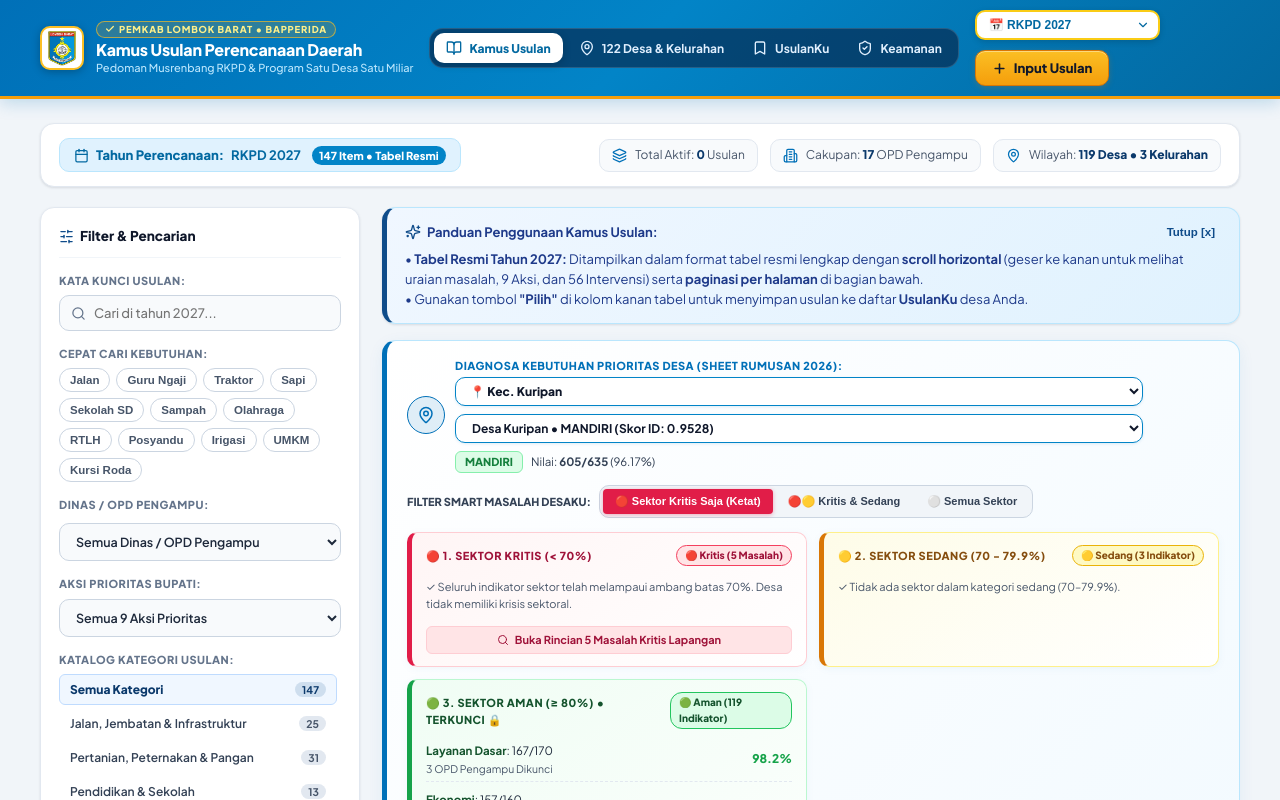
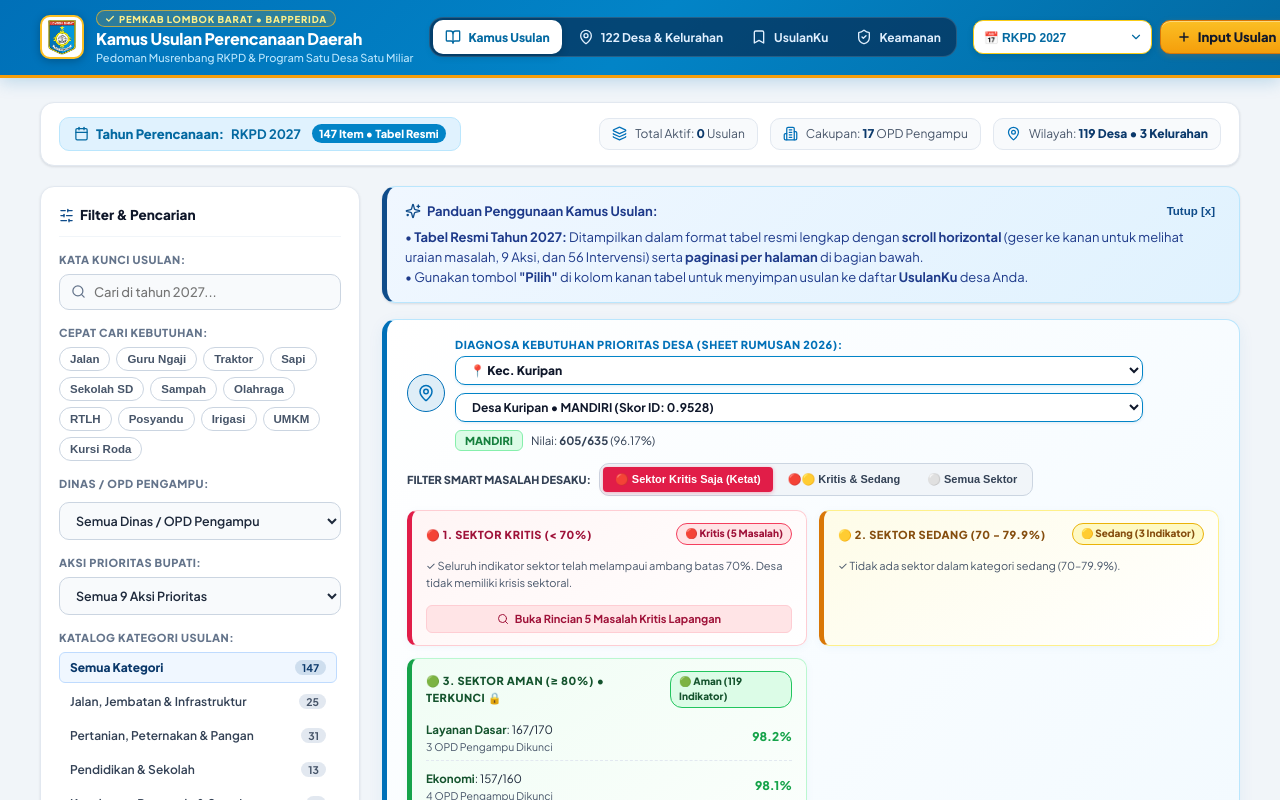
Before and after one commit to BappedaLobar/kamus-usulan-bapperida-lobar, a React (Vite) app: page / in a window 1280 px wide. Shown: the top 800 px of the page. Built offline with nearby package versions, Linux system fonts and the light colour scheme.

Commit message:
fix: sejajarkan dropdown tahun dan tombol input usulan secara presisi dengan menu navigasi utama

```diff
--- a/src/App.jsx
+++ b/src/App.jsx
@@ -633,10 +633,10 @@ export default function App() {
             </button>
           </nav>
 
-          {/* Kelompok Aksi Kanan Header: Dropdown Pilihan Tahun & Input Usulan */}
-          <div style={{ display: "flex", alignItems: "center", gap: "10px", flexWrap: "wrap" }}>
+          {/* Kelompok Aksi Kanan Header: Dropdown Pilihan Tahun & Input Usulan (SEJAJAR 1 BARIS) */}
+          <div className="navbar-right-actions">
             {/* Dropdown Menu Pilihan Tahun Perencanaan */}
-            <div style={{ position: "relative" }}>
+            <div className="header-year-wrapper">
               <select
                 className="header-year-select"
                 value={selectedYear}
@@ -657,25 +657,19 @@ export default function App() {
               <ChevronDown
                 size={14}
                 color="#0369a1"
-                style={{
-                  position: "absolute",
-                  right: "10px",
-                  top: "50%",
-                  transform: "translateY(-50%)",
-                  pointerEvents: "none"
-                }}
+                className="header-year-chevron"
               />
             </div>
 
-            {/* Tombol Input Usulan Baru (Gold Theme CTA) */}
+            {/* Tombol Input Usulan Baru (Gold Theme CTA - Sejajar Presisi) */}
             <button
-              className="btn btn-gold"
+              className="btn btn-gold btn-header-cta"
               onClick={() => {
                 setNewKamusForm((prev) => ({ ...prev, tahun: selectedYear }));
                 setShowAddModal(true);
               }}
             >
-              <Plus size={15} strokeWidth={2.5} />
+              <Plus size={14} strokeWidth={2.5} />
               <span>Input Usulan</span>
             </button>
           </div>
--- a/src/index.css
+++ b/src/index.css
@@ -203,16 +203,18 @@ body {
   line-height: 1.3;
 }
 
-/* Navigasi Tab Desktop */
+/* Navigasi Tab Desktop (Menu Utama) */
 .desktop-nav-tabs {
   display: flex;
   align-items: center;
   gap: 4px;
   background: rgba(7, 38, 74, 0.65);
-  padding: 4px;
+  padding: 3px;
   border-radius: var(--radius-lg);
   border: 1px solid rgba(255, 255, 255, 0.14);
   flex-shrink: 0;
+  height: 40px;
+  box-sizing: border-box;
 }
 
 .desktop-tab-btn {
@@ -222,7 +224,8 @@ body {
   font-family: inherit;
   font-size: 12px;
   font-weight: 700;
-  padding: 7px 12px;
+  height: 34px;
+  padding: 0 12px;
   border-radius: var(--radius-md);
   cursor: pointer;
   display: inline-flex;
@@ -244,25 +247,66 @@ body {
   box-shadow: 0 2px 8px rgba(0, 0, 0, 0.18);
 }
 
-/* Dropdown Menu Pilihan Tahun di Header */
+/* Kelompok Aksi Kanan Header: SELALU SEJAJAR 1 BARIS HORIZONTAL DENGAN MENU UTAMA */
+.navbar-right-actions {
+  display: flex;
+  align-items: center;
+  gap: 8px;
+  flex-shrink: 0;
+  flex-wrap: nowrap !important;
+  height: 40px;
+}
+
+.header-year-wrapper {
+  position: relative;
+  display: inline-flex;
+  align-items: center;
+  height: 100%;
+}
+
 .header-year-select {
   background: #ffffff;
   color: #0369a1;
-  border: 2px solid #facc15;
+  border: 1.5px solid #facc15;
   border-radius: var(--radius-md);
   font-weight: 800;
   font-size: 12px;
-  padding: 6px 30px 6px 12px;
+  height: 34px;
+  line-height: 34px;
+  padding: 0 28px 0 10px;
   cursor: pointer;
   appearance: none;
-  box-shadow: 0 2px 6px rgba(0, 0, 0, 0.15);
+  box-shadow: 0 2px 6px rgba(0, 0, 0, 0.12);
   outline: none;
   transition: all 0.2s ease;
+  white-space: nowrap;
 }
 
 .header-year-select:hover {
   border-color: #f59e0b;
   box-shadow: 0 3px 8px rgba(0, 0, 0, 0.2);
+}
+
+.header-year-chevron {
+  position: absolute;
+  right: 9px;
+  top: 50%;
+  transform: translateY(-50%);
+  pointer-events: none;
+}
+
+.btn-header-cta {
+  height: 34px;
+  padding: 0 14px;
+  font-size: 12px;
+  font-weight: 800;
+  display: inline-flex;
+  align-items: center;
+  gap: 6px;
+  white-space: nowrap;
+  border-radius: var(--radius-md);
+  flex-shrink: 0;
+  box-sizing: border-box;
 }
 
 .tab-badge-count {
```
